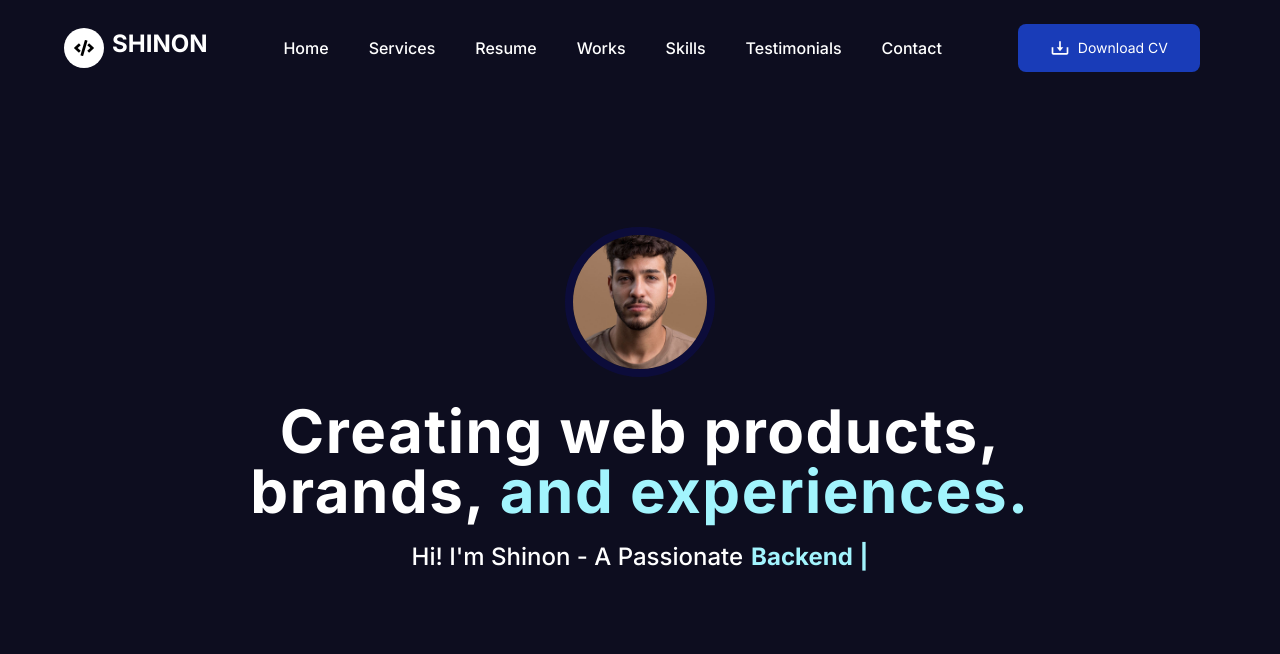
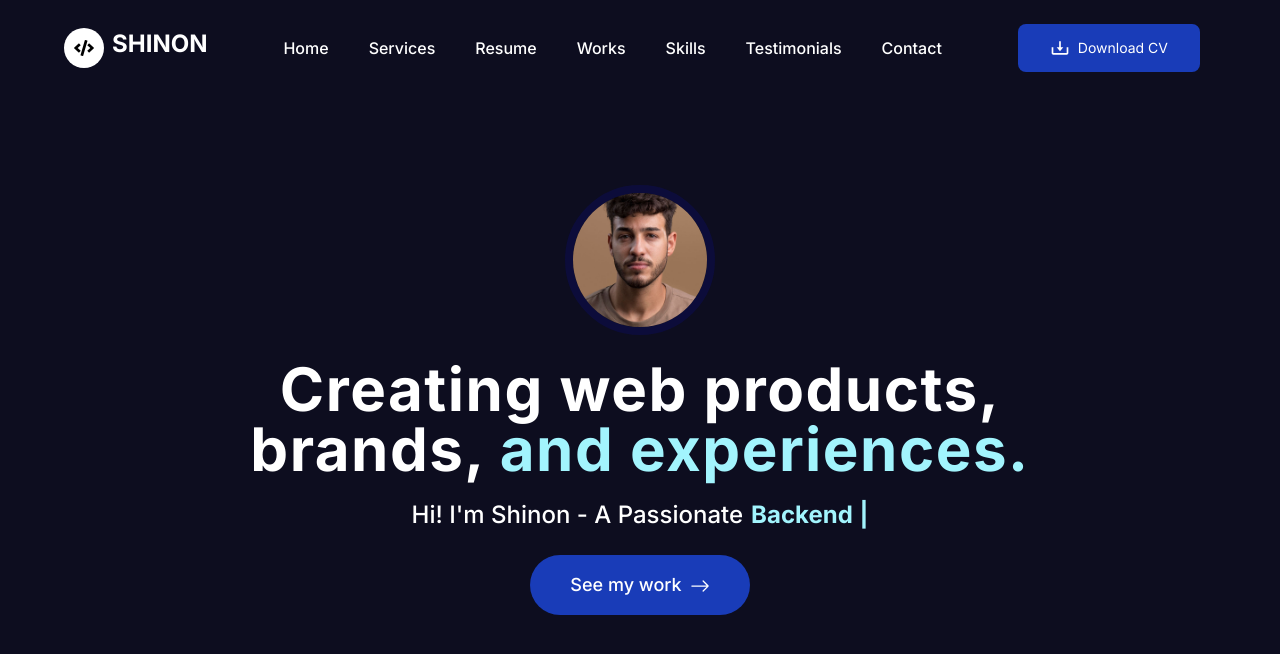
Before and after one commit to shine7on/portfolio, a Next.js app: page / in a window 1280 px wide. Shown: the top 654 px of the page. Built offline with nearby package versions, Linux system fonts and the light colour scheme.

Commit message:
Add button "See my work" in hero file

```diff
--- a/components/Home/Hero/hero.tsx
+++ b/components/Home/Hero/hero.tsx
@@ -2,6 +2,7 @@
 // top area of the website: hero images, text effects
 import Image from "next/image";
 import React from "react";
+import { BsArrowRight } from "react-icons/bs";
 import Typewriter from "typewriter-effect";
 
 const Hero = () => {
@@ -35,6 +36,12 @@ const Hero = () => {
                     }}/>
                 </span>
             </h2>
+            <button className="mt-6 px-10 py-4 bg-blue-800 hover:gb-blue-900 transition-all duration-300
+            cursor-pointer rounded-full text-lg font-medium">
+                <span>See my work</span>
+                <BsArrowRight className="w-5 h-5 ml-2 inline-block" />
+
+            </button>
         </div>
     </div>;
 };
```
Also changed, not shown: components/Home/Hero/ParticleBackground.tsx (added).
